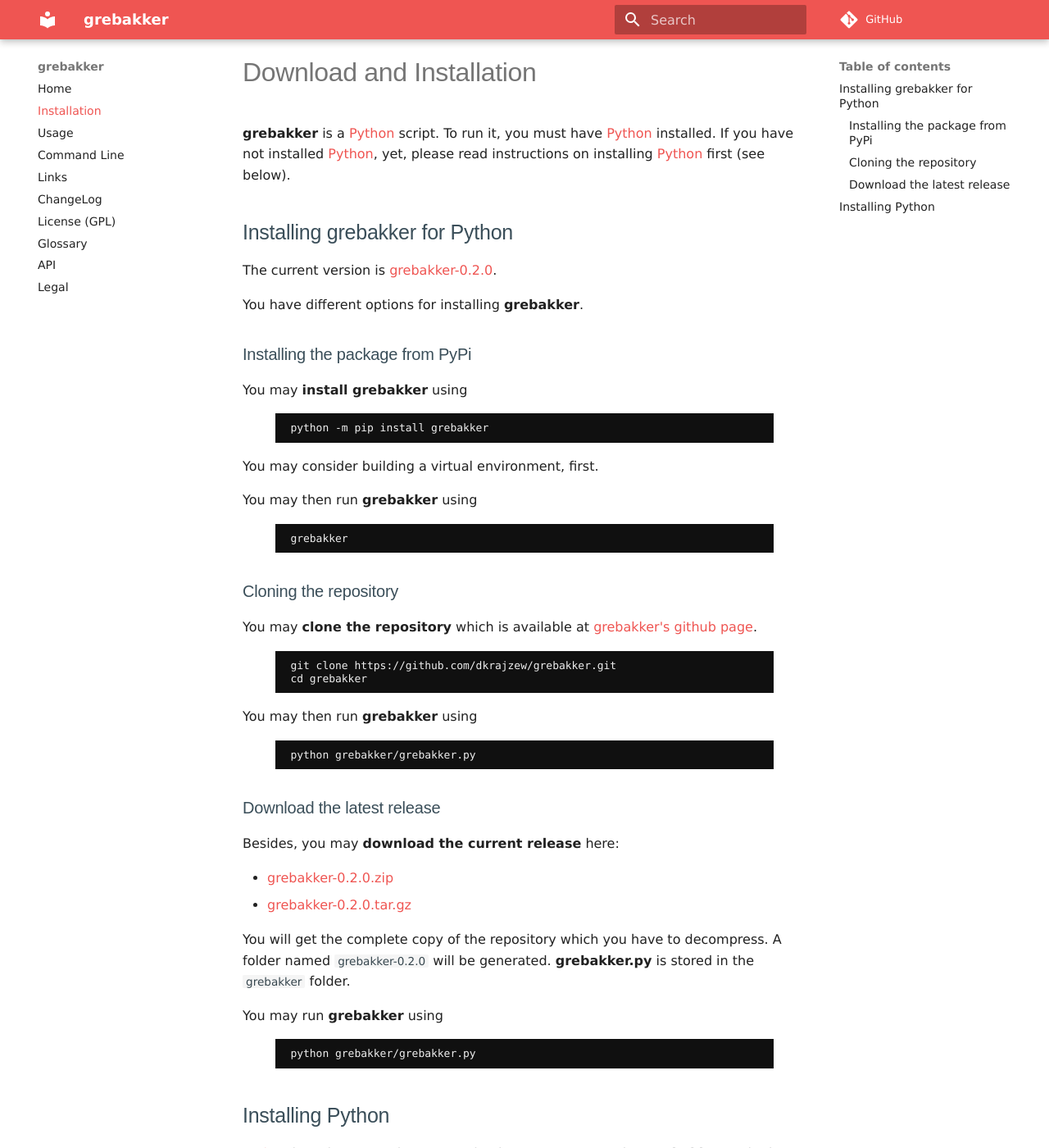
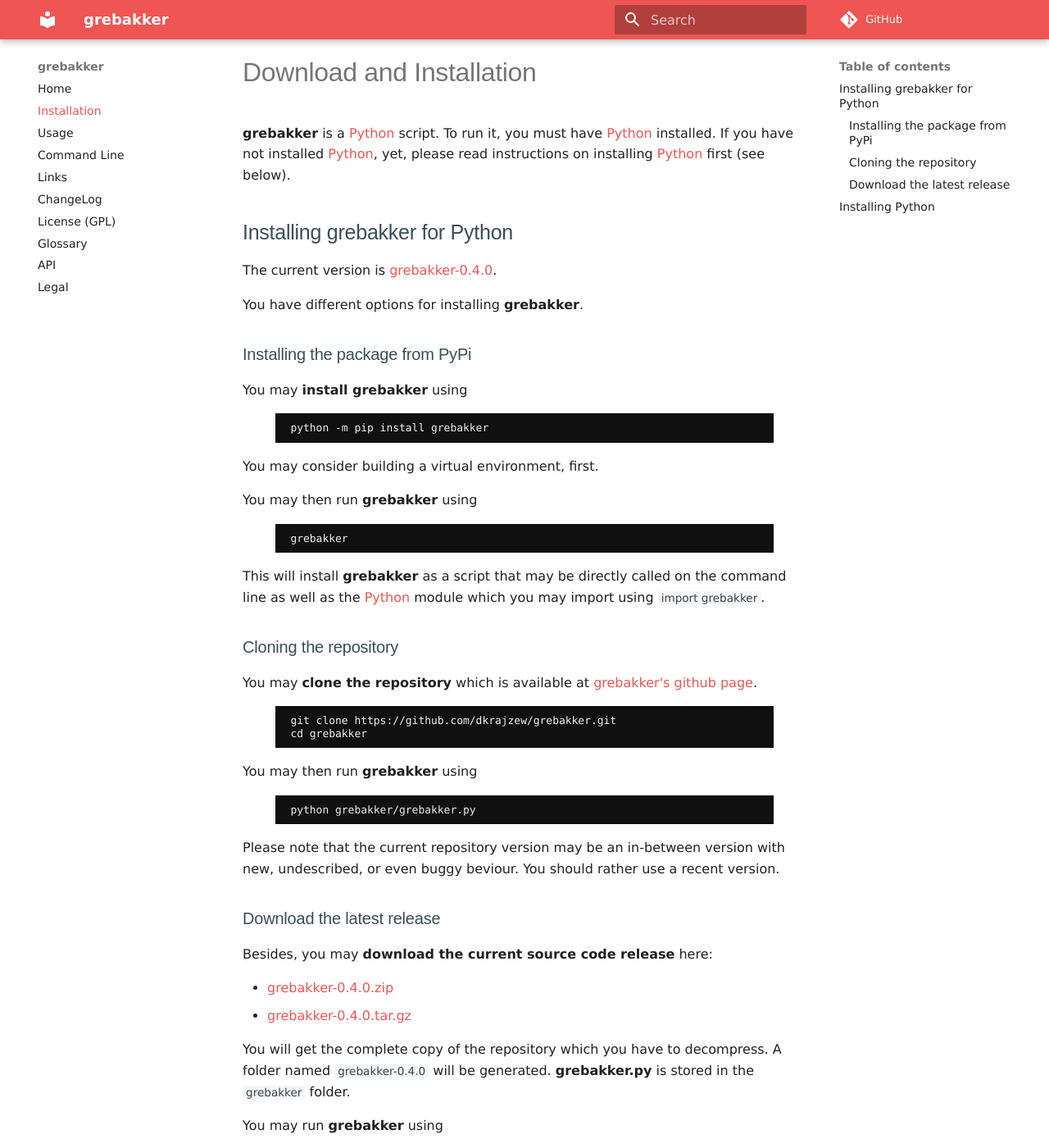
Before and after one commit to dkrajzew/grebakker, an MkDocs documentation site: the page built from docs/install.md, in a window 1280 px wide and 1400 px high. Shown: the whole window at 82% size. Built offline with MkDocs 1.6.1 and Material for MkDocs 9.7.7, drawn with Linux system fonts in a browser that asks for light colours; comment, search, counter and statistics services are not loaded.

Commit message:
updating docs, preparing next version

````diff
--- a/docs/install.md
+++ b/docs/install.md
@@ -5,7 +5,7 @@ __grebakker__ is a [Python](https://www.python.org/) script. To run it, you must
 
 ## Installing grebakker for Python
 
-The current version is [grebakker-0.2.0](https://github.com/dkrajzew/grebakker/releases/tag/0.2.0).
+The current version is [grebakker-0.4.0](https://github.com/dkrajzew/grebakker/releases/tag/0.4.0).
 
 You have different options for installing __grebakker__.
 
@@ -25,6 +25,8 @@ You may then run __grebakker__ using
 grebakker
 ```
 
+This will install __grebakker__ as a script that may be directly called on the command line as well as the [Python](https://www.python.org/) module which you may import using ```import grebakker```.
+
 ### Cloning the repository
 
 You may __clone the repository__ which is available at [grebakker&apos;s github page](https://github.com/dkrajzew/grebakker).
@@ -40,14 +42,16 @@ You may then run __grebakker__ using
 python grebakker/grebakker.py
 ```
 
+Please note that the current repository version may be an in-between version with new, undescribed, or even buggy beviour. You should rather use a recent version.
+
 ### Download the latest release
 
-Besides, you may __download the current release__ here:
+Besides, you may __download the current source code release__ here:
 
-* [grebakker-0.2.0.zip](https://github.com/dkrajzew/grebakker/archive/refs/tags/0.2.0.zip)
-* [grebakker-0.2.0.tar.gz](https://github.com/dkrajzew/grebakker/archive/refs/tags/0.2.0.tar.gz)
+* [grebakker-0.4.0.zip](https://github.com/dkrajzew/grebakker/archive/refs/tags/0.4.0.zip)
+* [grebakker-0.4.0.tar.gz](https://github.com/dkrajzew/grebakker/archive/refs/tags/0.4.0.tar.gz)
 
-You will get the complete copy of the repository which you have to decompress. A folder named ```grebakker-0.2.0``` will be generated. __grebakker.py__ is stored in the ```grebakker``` folder.
+You will get the complete copy of the repository which you have to decompress. A folder named ```grebakker-0.4.0``` will be generated. __grebakker.py__ is stored in the ```grebakker``` folder.
 
 You may run __grebakker__ using
 
````
Also changed, not shown: docs/changes.md (+4 -0 lines), docs/index.md (+6 -6 lines).
